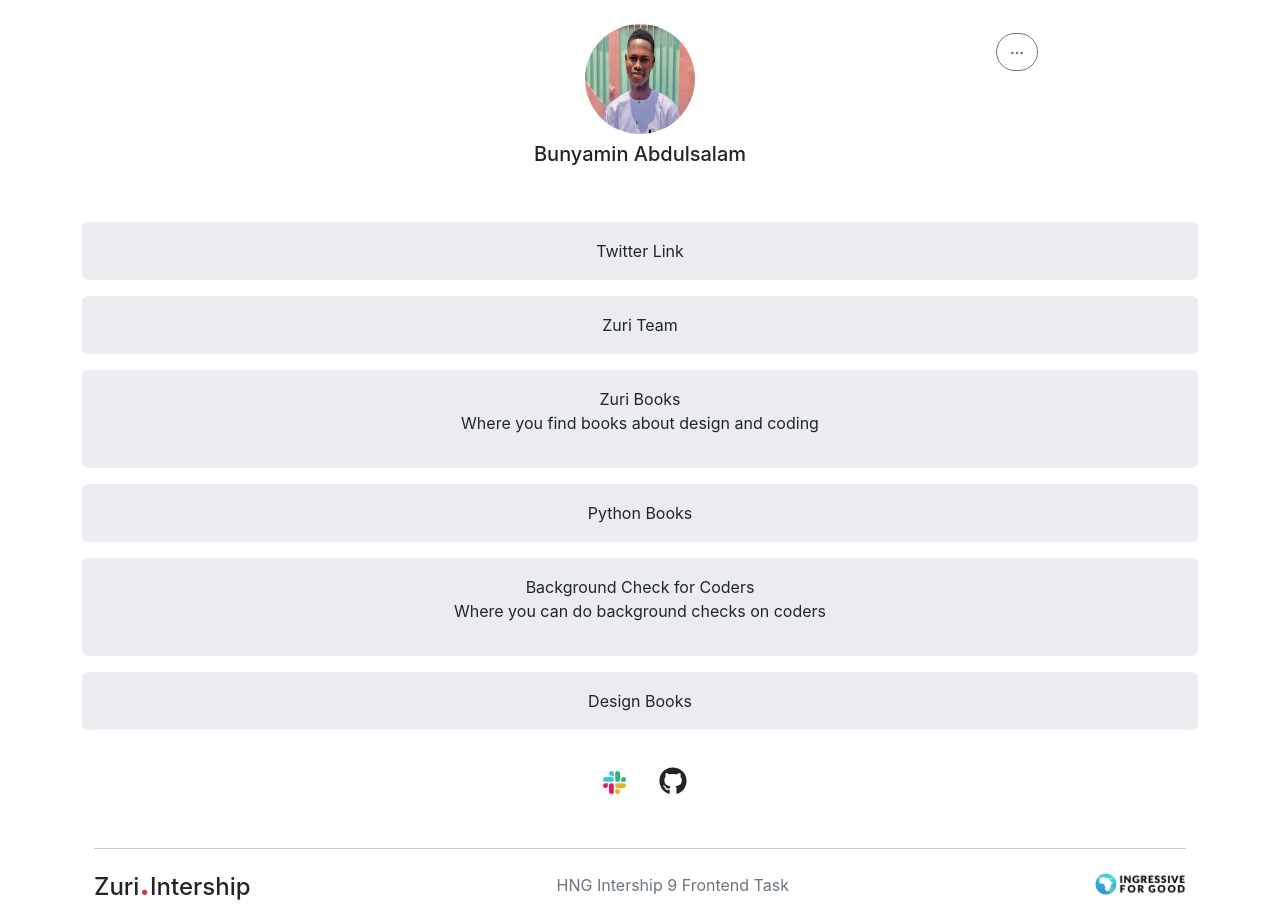
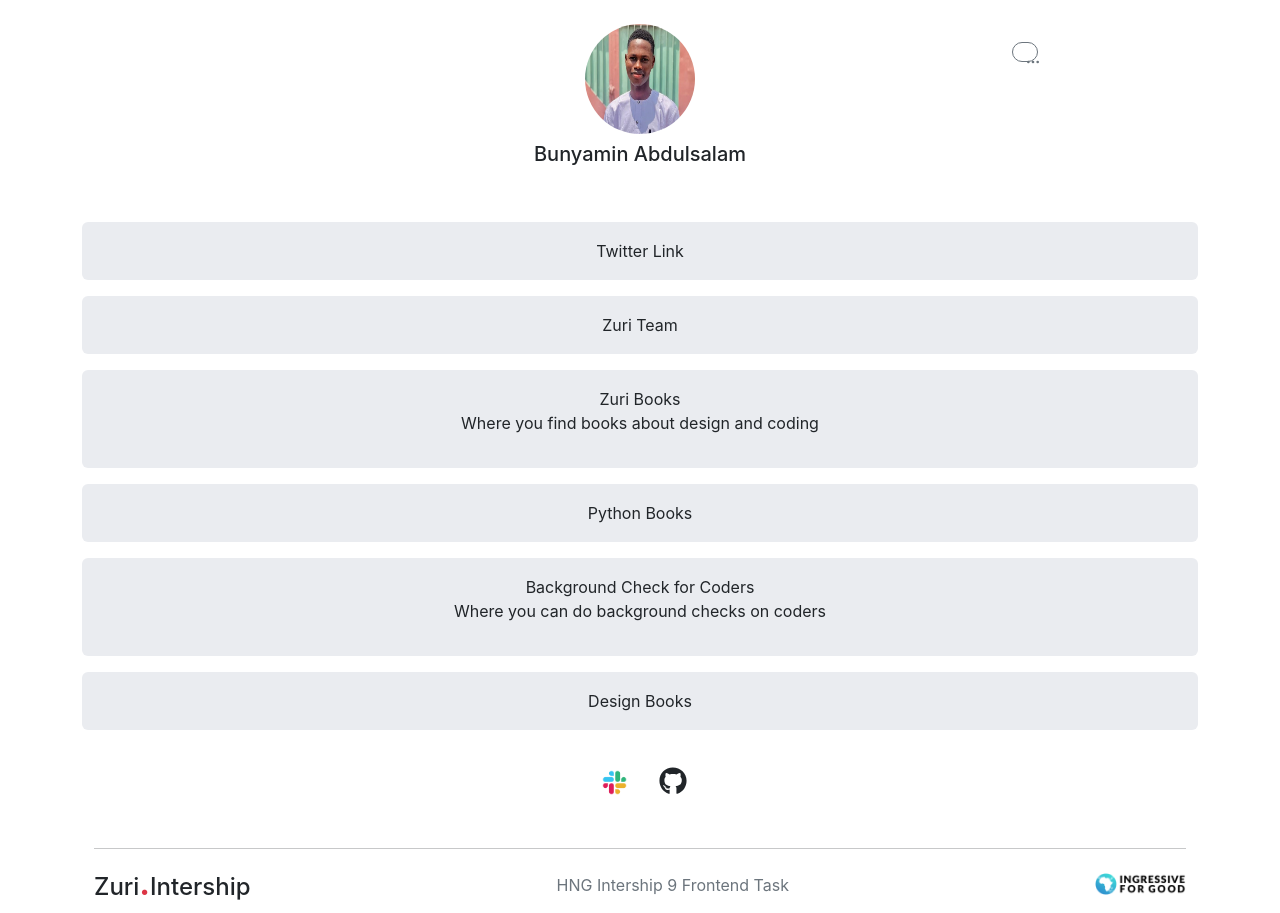
Before and after one commit to olalekan67/zuritask2, a React (Create React App) app: page / in a window 1280 px wide. Built offline with nearby package versions, Linux system fonts and the light colour scheme.

Commit message:
Update App.css

```diff
--- a/src/App.css
+++ b/src/App.css
@@ -8,7 +8,9 @@
   border-radius: 50%;
 }
 .profile-btn{
-  width: fit-content;
+  width: 20px;
+  height: 20px;
+  border-radius: 50%;
   position: relative;
   z-index: 1;
   margin-top: -17em;
```
